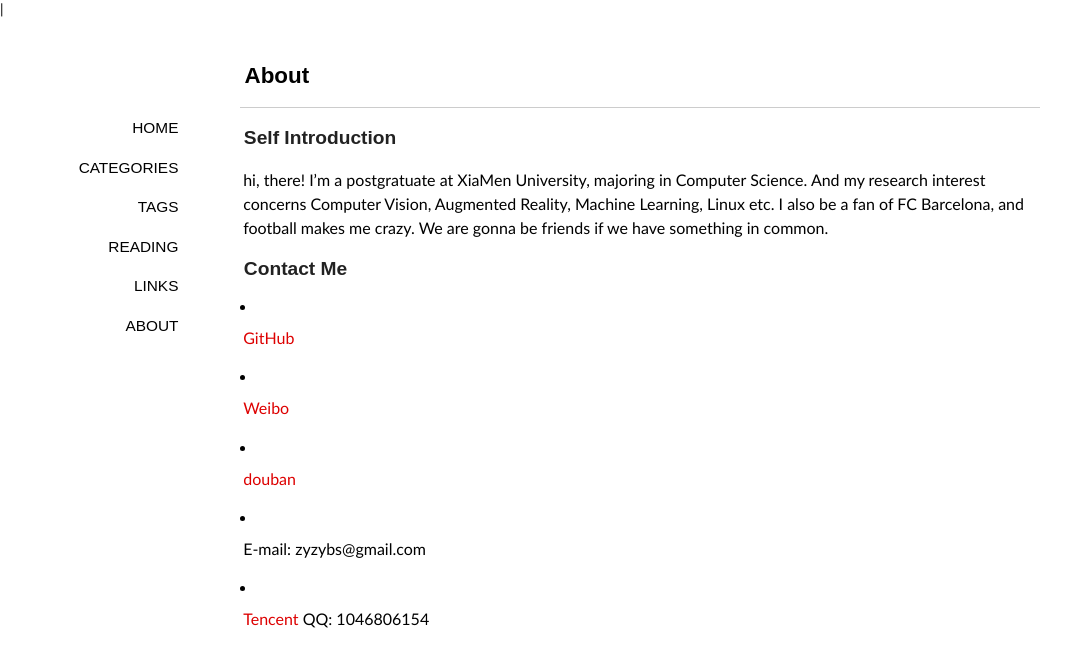
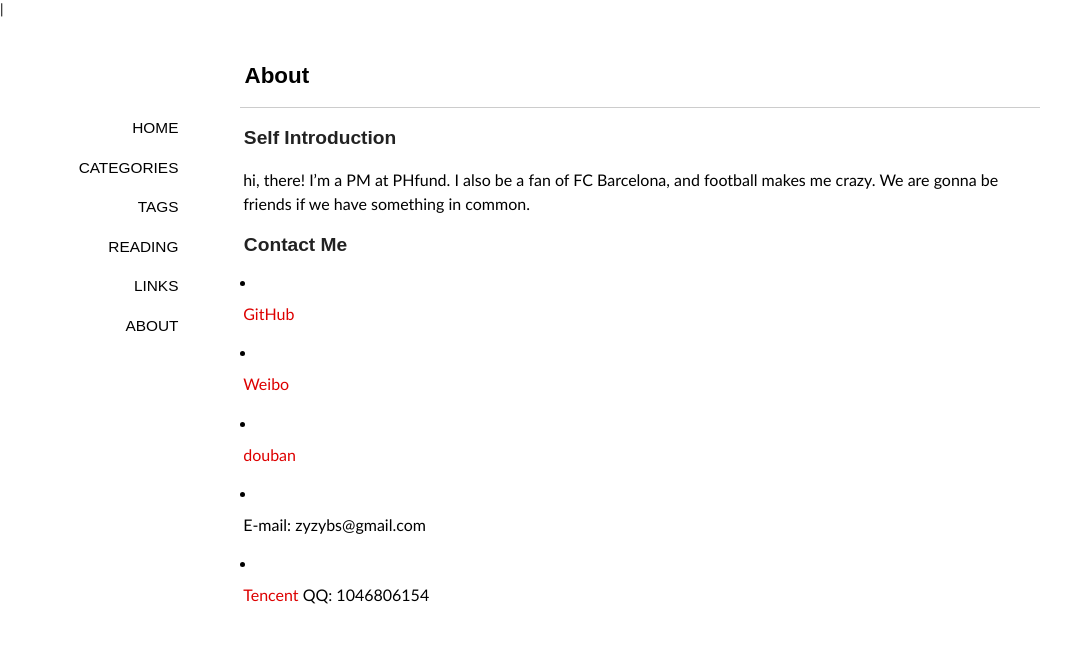
Before and after one commit to PianoCat/PianoCat.github.io, a Jekyll site: the page built from about/index.md, in a window 1280 px wide. Shown: the top 667 px of the page, without its empty margins (0-1085 px from the left). Built offline with Jekyll 4.4.1, drawn with Linux system fonts in a browser that asks for light colours; some web fonts are replaced; comment, search, counter and statistics services are not loaded.

Commit message:
modify about

```diff
--- a/about/index.md
+++ b/about/index.md
@@ -7,7 +7,7 @@ pagetitle: 每天都有新收获。
 
 ### Self Introduction
 
-hi, there! I'm a postgratuate at XiaMen University, majoring in Computer Science. And my research interest concerns Computer Vision, Augmented Reality, Machine Learning, Linux etc. I also be a fan of FC Barcelona, and football makes me crazy. We are gonna be friends if we have something in common.
+hi, there! I'm a PM at PHfund. I also be a fan of FC Barcelona, and football makes me crazy. We are gonna be friends if we have something in common.
 
 ### Contact Me
 
```
